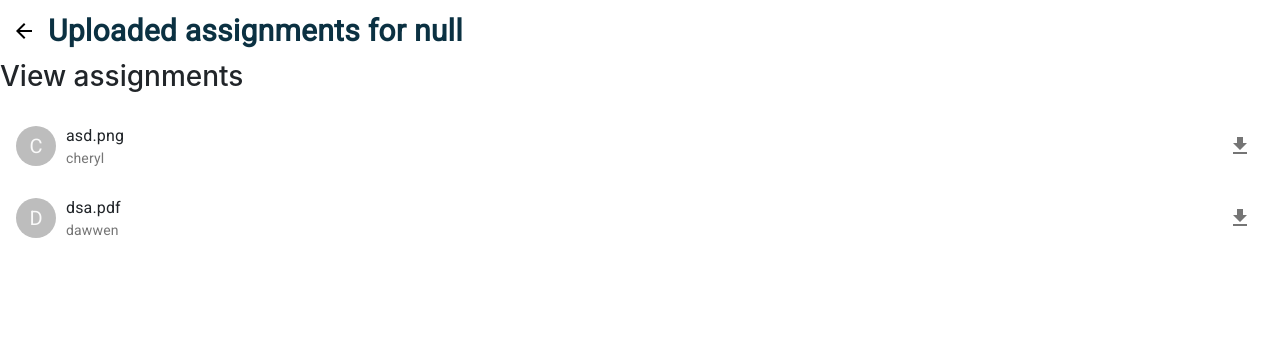
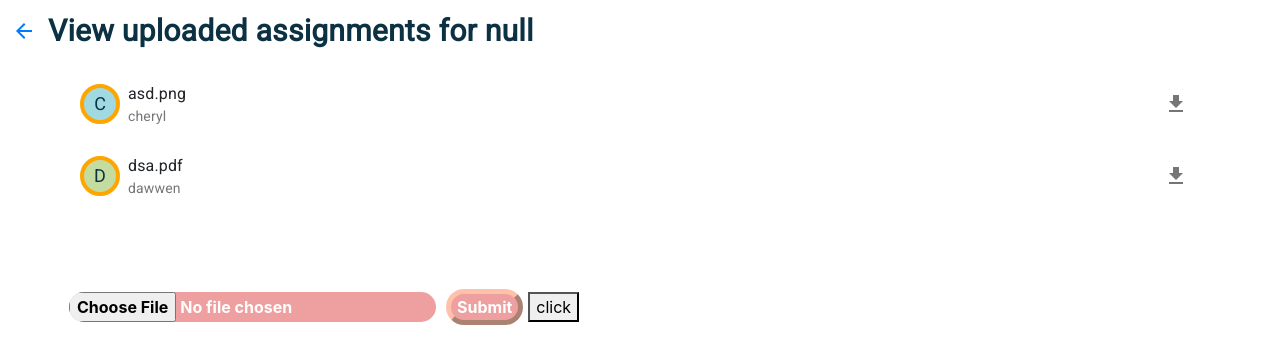
Before and after one commit to t-jung/African-Impact-Project, a React (Create React App) app in the folder c01/: page /view_uploaded_assignments in a window 1280 px wide. Shown: the top 364 px of the page. Built offline with nearby package versions, Linux system fonts and the light colour scheme; no server answers.

Commit message:
Styled view uploaded assignments

```diff
--- a/c01/src/CourseUploadComponents/ViewUploadedAssignments/ViewUploadedAssignments.css
+++ b/c01/src/CourseUploadComponents/ViewUploadedAssignments/ViewUploadedAssignments.css
@@ -0,0 +1,4 @@
+.view-assignments-container{
+    margin-right: 5vw;
+    margin-left: 5vw;
+}
--- a/c01/src/CourseUploadComponents/ViewUploadedAssignments/ViewUploadedAssignments.js
+++ b/c01/src/CourseUploadComponents/ViewUploadedAssignments/ViewUploadedAssignments.js
@@ -1,5 +1,6 @@
 import React, { Component } from 'react'
 import styles from '../../styles'
+import './ViewUploadedAssignments.css'
 
 import { Avatar, ListItemAvatar, List, ListItem, ListItemText, IconButton,
      Grid, Typography} from '@material-ui/core';
@@ -14,20 +15,43 @@ import { ThemeProvider, makeStyles } from '@material-ui/styles';
 
 const videoId = sessionStorage.getItem('videoId')
 
+let classNameHolder = ['greenAvatar', 'yellowAvatar', 'pinkAvatar', 'blueAvatar']
+
 const useStyles = makeStyles((theme) => ({
-    avatarStyle: {
-        marginRight: 10,
+    avatarStyle:{
+        fontSize: 18,
+        color: styles.palette.primary.main,
+        fontWeight: 100,
+        border: '4px solid orange',
+        marginRight: 8,
     },
-}));
+    greenAvatar:{
+        backgroundColor: styles.palette.green.main,
+    },
+    yellowAvatar:{
+        backgroundColor: styles.palette.yellowLemon.main,
+    },
+    pinkAvatar:{
+        backgroundColor: styles.palette.pink.main,
+    },
+    blueAvatar:{
+        backgroundColor: styles.palette.blue.main,
+    },
+  }));
 
 const UserList = (props) => {
     const list = props.list
     const classes = useStyles()
+
+    const onDownload = (props) => {
+        return download()
+    }
+
     return(
         <List>
             {list.map(item => (
                 <ListItem key={item.uploader}>
-                    <Avatar className={classes.avatarStyle}>{item.uploader[0].toUpperCase()}</Avatar>
+                    <Avatar className={[classes.avatarStyle, classes[classNameHolder[Math.floor(Math.random() * classNameHolder.length)]]]}>{item.uploader[0].toUpperCase()}</Avatar>
                     <ListItemText primary={item.filename} secondary={item.uploader}/>
                     <IconButton>
                         <GetAppIcon/>
@@ -41,7 +65,7 @@ const UserList = (props) => {
 let videoTitle = sessionStorage.getItem('videoTitle')
 
 const ViewAssignments = () => {
-    let header = 'Uploaded assignments for ' + videoTitle
+    let header = 'View uploaded assignments for ' + videoTitle
     return(
         <div class="admin-topbar">
             <ThemeProvider theme={styles}>
@@ -49,7 +73,7 @@ const ViewAssignments = () => {
                     <Grid item direction="row">
                         <div class="admin-sidebyside">
                             <IconButton>
-                            <a href="/adminpage" className="backArrowButton"><ArrowBackIcon/></a>
+                                <a href="/adminpage"><ArrowBackIcon/></a>
                             </IconButton>
                             <Typography style={{
                                 color: styles.palette.primary.main,
@@ -62,7 +86,48 @@ const ViewAssignments = () => {
                     </Grid>
                 </Grid>
             </ThemeProvider>
-            </div>
+        </div>
+    )
+}
+
+const Upload = (props) => {
+
+    const[file, setFile] = React.useState('');
+
+    const onSubmit = (e) => {
+        e.preventDefault();
+
+        const data = new FormData();
+        data.append('file', file)
+
+        console.log(data)
+
+    }
+
+    const selectFile = (e) => {
+        setFile(e.target.files[0])
+    }
+
+    const onDownload = () => {
+        return download(file, "test", 'multipart/form-data')
+    }
+
+    return(
+        <div class="elearning-upload-container">
+            <form onSubmit={onSubmit}>
+                <input
+                    id="upload-btn"
+                    class="elearning-button"
+                    type="file"
+                    onChange={selectFile}
+                />
+                <input
+                    type='submit'
+                    class="elearning-button"
+                />
+                <button onClick={onDownload}>click</button>
+            </form>
+        </div>
     )
 }
 
@@ -87,8 +152,10 @@ class ViewUploadedAssignments extends Component {
         return(
             <div>
                 <ViewAssignments/>
-                <h3>View assignments</h3>
-                <UserList list={this.state}/>
+                <div class="view-assignments-container">
+                    <UserList list={this.state}/>
+                </div>
+                <Upload/>
             </div>
         )
     }
--- a/c01/src/ELearningComponents/ELearning.js
+++ b/c01/src/ELearningComponents/ELearning.js
@@ -244,7 +244,6 @@ const Upload = (props) => {
                     class="elearning-button"
                 />
             </form>
-
         </div>
     )
 }
--- a/c01/src/styles.js
+++ b/c01/src/styles.js
@@ -1,4 +1,3 @@
-
 import { createMuiTheme } from "@material-ui/core/styles";
 
 import "@fontsource/roboto";
@@ -26,6 +25,18 @@ const theme = createMuiTheme({
         },
         verificationBackground: {
             main: '#bfded6'
+        },
+        green: {
+            main: '#c5dca0'
+        },
+        yellowLemon: {
+            main: '#FFFACD'
+        },
+        pink: {
+            main: '#efced6'
+        },
+        blue: {
+            main: '#a0dae0'
         }
     },
     typography: {
```
